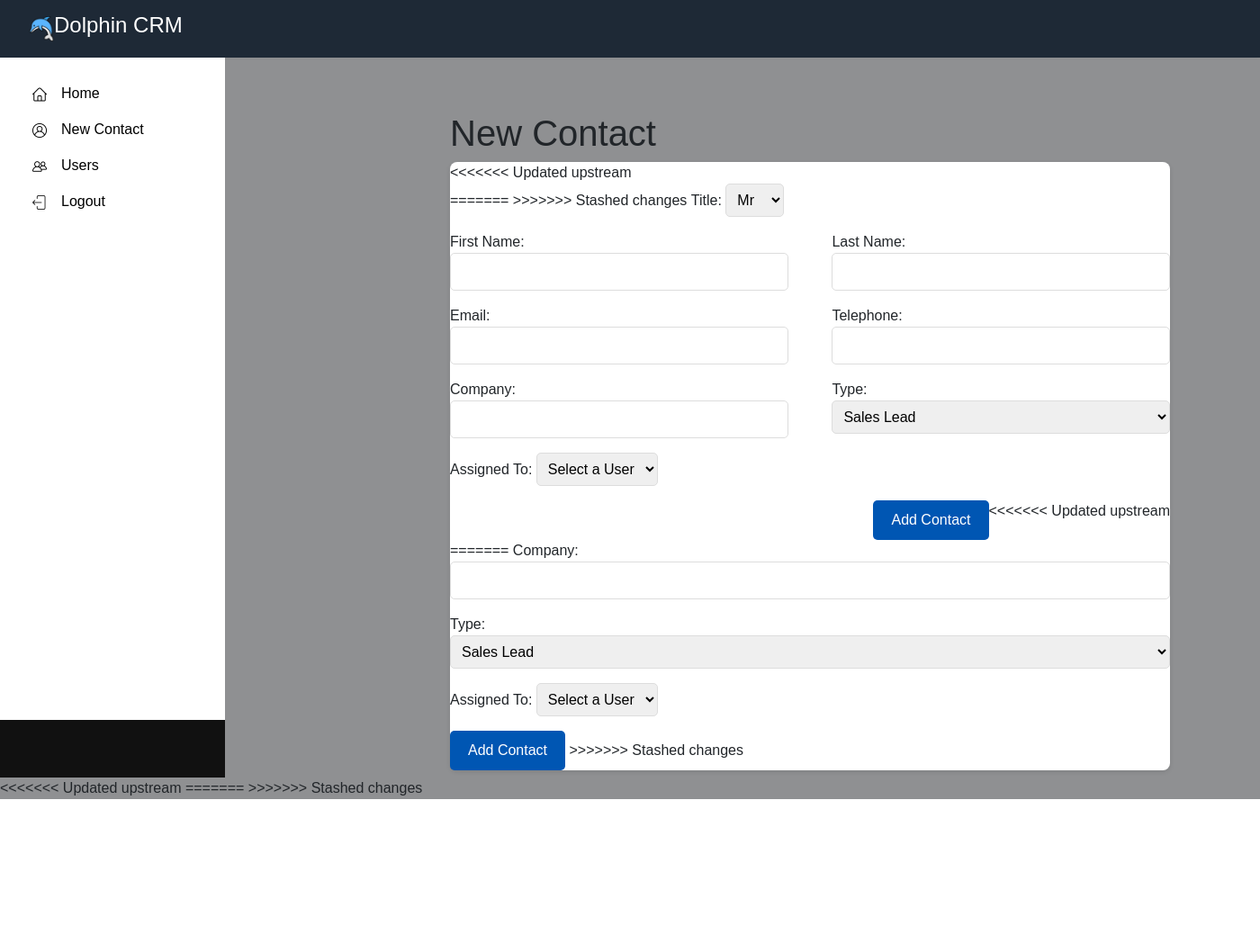
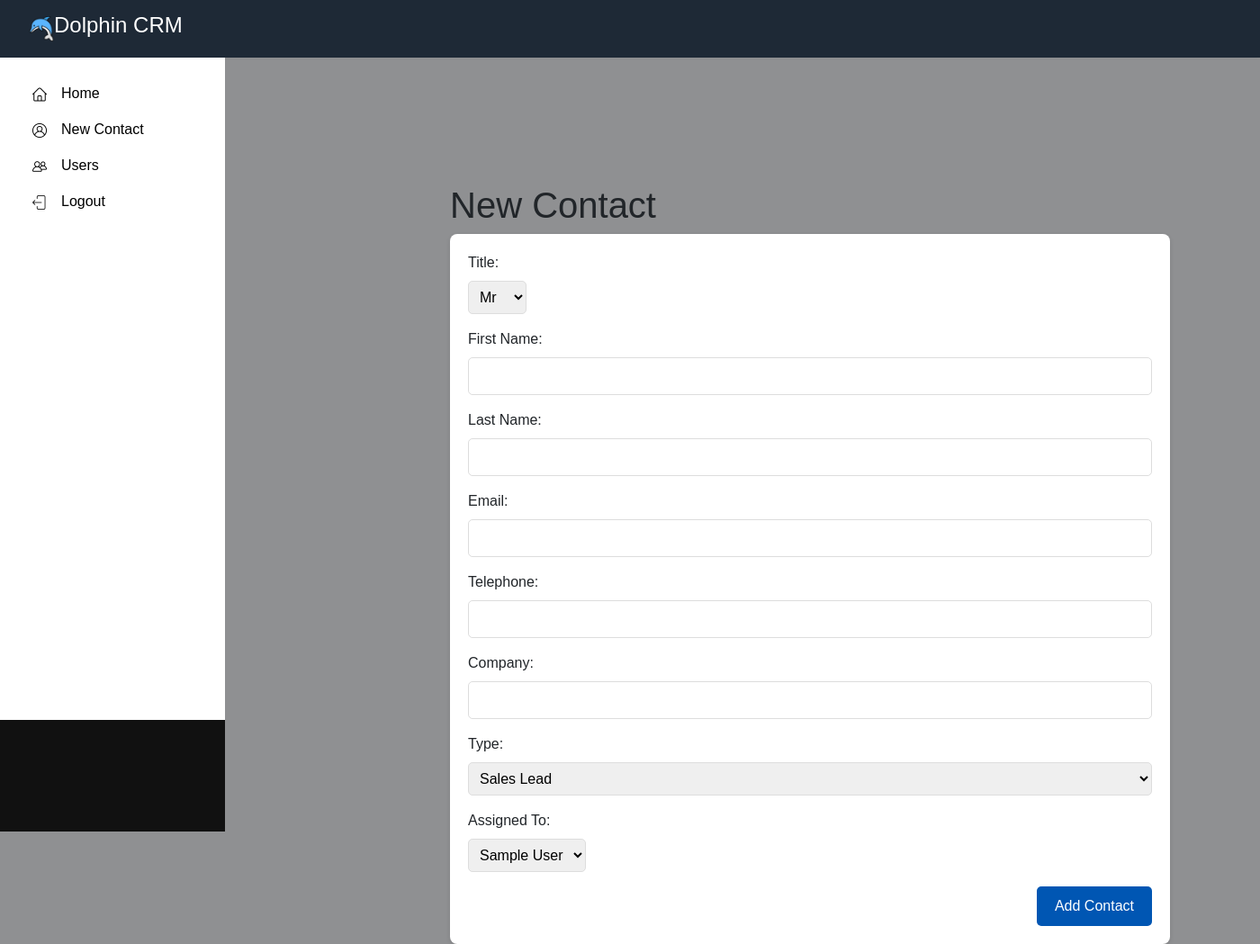
Before and after one commit to JordanCampbell1/Dolphin-CRM, a PHP site: page /newContact.php in a window 1400 px wide. Shown: the whole page at 90% size. Before the commit the page ends 888 px from the top, so only its background shows below. Run offline with PHP 8.4, Linux system fonts and the light colour scheme; tables that the repository leaves empty hold one stand-in row (values such as "Sample post"); data that the repository does not hold is empty.

Commit message:
tristan's commit

```diff
--- a/public/newContact.php
+++ b/public/newContact.php
@@ -36,29 +36,15 @@
             margin: 0;
             font-family: Arial, sans-serif;
             background-color: #8f9092;
-<<<<<<< Updated upstream
-            /* Match .content background color */
-=======
->>>>>>> Stashed changes
         }
 
         html {
             height: 100%;
-<<<<<<< Updated upstream
-            /* Ensure full height covers the viewport */
-=======
->>>>>>> Stashed changes
         }
 
         .main-container {
             display: flex;
-<<<<<<< Updated upstream
-            /* Use flexbox for layout */
             min-height: 100vh;
-            /* Make sure it stretches to fill the viewport height */
-=======
-            min-height: 100vh;
->>>>>>> Stashed changes
             width: 100%;
         }
 
@@ -66,19 +52,9 @@
             position: sticky;
             top: 0;
             z-index: 1000;
-<<<<<<< Updated upstream
-            /* Ensure it stays above other elements */
-            background-color: #fff;
-            /* Add background to avoid transparency */
-            height: 60px;
-            /* Adjust to match your header's height */
-            box-shadow: 0 2px 5px rgba(0, 0, 0, 0.1);
-            /* Optional shadow */
-=======
             background-color: #fff;
             height: 60px;
             box-shadow: 0 2px 5px rgba(0, 0, 0, 0.1);
->>>>>>> Stashed changes
         }
 
         .side {
@@ -90,24 +66,6 @@
 
         .content {
             margin-left: 250px;
-<<<<<<< Updated upstream
-            /* Offset to account for the side nav */
-            padding-top: 80px;
-            /* Adjust to clear the sticky header */
-            background-color: #8f9092;
-            /* Match body background color */
-            min-width: 56rem;
-            /*width: calc(100% - 250px); /* Fill remaining space */
-            min-height: calc(100vh - 60px);
-            /* Ensure it covers the viewport height minus header */
-            box-sizing: border-box;
-            /* Include padding in height calculation */
-            display: inline-block;
-            justify-content: center;
-            /* Horizontally center the form-container */
-            align-items: flex-start;
-            /* Align the form-container to the top */
-=======
             padding-top: 80px;
             background-color: #8f9092;
             min-width: 56rem;
@@ -116,35 +74,24 @@
             display: inline-block;
             justify-content: center;
             align-items: flex-start;
->>>>>>> Stashed changes
         }
 
         .form-container {
             background-color: #fff;
-<<<<<<< Updated upstream
-            /* White background for form container */
             padding: 20px;
-            /*width: 80%; /* Adjust width of the form container */
             max-width: 800px;
-            /* Maximum width for the form */
             border-radius: 8px;
             box-shadow: 0 2px 5px rgba(0, 0, 0, 0.1);
-            /* Optional shadow */
-
-
         }
-
         #grid-container {
             display: grid;
             grid-template-columns: auto auto;
             grid-template-rows: auto auto auto auto auto auto;
             column-gap: 3em;
         }
-
         #title {
             width: auto;
         }
-
         #assigned_to {
             width: auto;
         }
@@ -154,14 +101,6 @@
             justify-content: flex-end;
         }
 
-=======
-            padding: 20px;
-            max-width: 800px;
-            border-radius: 8px;
-            box-shadow: 0 2px 5px rgba(0, 0, 0, 0.1);
-        }
-
->>>>>>> Stashed changes
         form label {
             display: block;
             margin-bottom: 8px;
@@ -211,72 +150,28 @@
             <h1>New Contact</h1>
 
             <div class="form-container">
-<<<<<<< Updated upstream
             <form action="processNewContact.php" method="POST">
-
-
-=======
-                <form action="CreateContact.php" method="POST">
->>>>>>> Stashed changes
             <label for="title">Title:</label>
             <select name="title" id="title" required>
                 <option value="Mr">Mr</option>
                 <option value="Ms">Ms</option>
                 <option value="Mrs">Mrs</option>
             </select><br>
-                    <div id="grid-container">
-                        <div>
+
             <label for="firstname">First Name:</label>
             <input type="text" name="firstname" id="firstname" required><br>
-                        </div>
-                        <div>
+
             <label for="lastname">Last Name:</label>
             <input type="text" name="lastname" id="lastname" required><br>
 
-                        </div>
-                        <div>
             <label for="email">Email:</label>
             <input type="email" name="email" id="email" required><br>
-                        </div>
-                        <div>
+
             <label for="telephone">Telephone:</label>
             <input type="text" name="telephone" id="telephone"><br>
-                        </div>
-                        <div>
+
             <label for="company">Company:</label>
-                            <input type="text" name="company" id="company" required><br>
-                        </div>
-                        <div>
-                            <label for="type">Type:</label>
-                            <select name="type" id="type" required>
-                                <option value="sales lead">Sales Lead</option>
-                                <option value="support">Support</option>
-                            </select><br>
-
-                        </div>
-                    </div>
-
-                    <div>
-                        <label for="assigned_to">Assigned To:</label>
-                        <select name="assigned_to" id="assigned_to" required>
-                            <option value="">Select a User</option>
-                            <?php
-                            // Loop through users and create option elements for the dropdown
-                            foreach ($users as $user) {
-                                echo "<option value='" . $user['id'] . "'>" . $user['firstname'] . " " . $user['lastname'] . "</option>";
-                            }
-                            ?>
-                        </select><br>
-                    </div>
-
-                    <div id="sbt-bt-container">
-                        <button type="submit">Add Contact</button>
-
-<<<<<<< Updated upstream
-                    </div>
-=======
-                    <label for="company">Company:</label>
-                    <input type="text" name="company" id="company" required><br>
+            <input type="text" name="company" id="company"><br>
 
             <label for="type">Type:</label>
             <select name="type" id="type" required>
@@ -286,21 +181,18 @@
 
             <label for="assigned_to">Assigned To:</label>
             <select name="assigned_to" id="assigned_to" required>
-                        <option value="">Select a User</option>
                 <?php foreach ($users as $user): ?>
                     <option value="<?= $user['id'] ?>"><?= $user['firstname'] . ' ' . $user['lastname'] ?></option>
                 <?php endforeach; ?>
             </select><br>
 
+            <div id="sbt-bt-container">
                 <button type="submit">Add Contact</button>
->>>>>>> Stashed changes
+            </div>
         </form>
             </div>
         </div>
     </div>
 </body>
-<<<<<<< Updated upstream
 
-=======
->>>>>>> Stashed changes
 </html>
```
Lines whose indentation alone changed are shown as unchanged.
